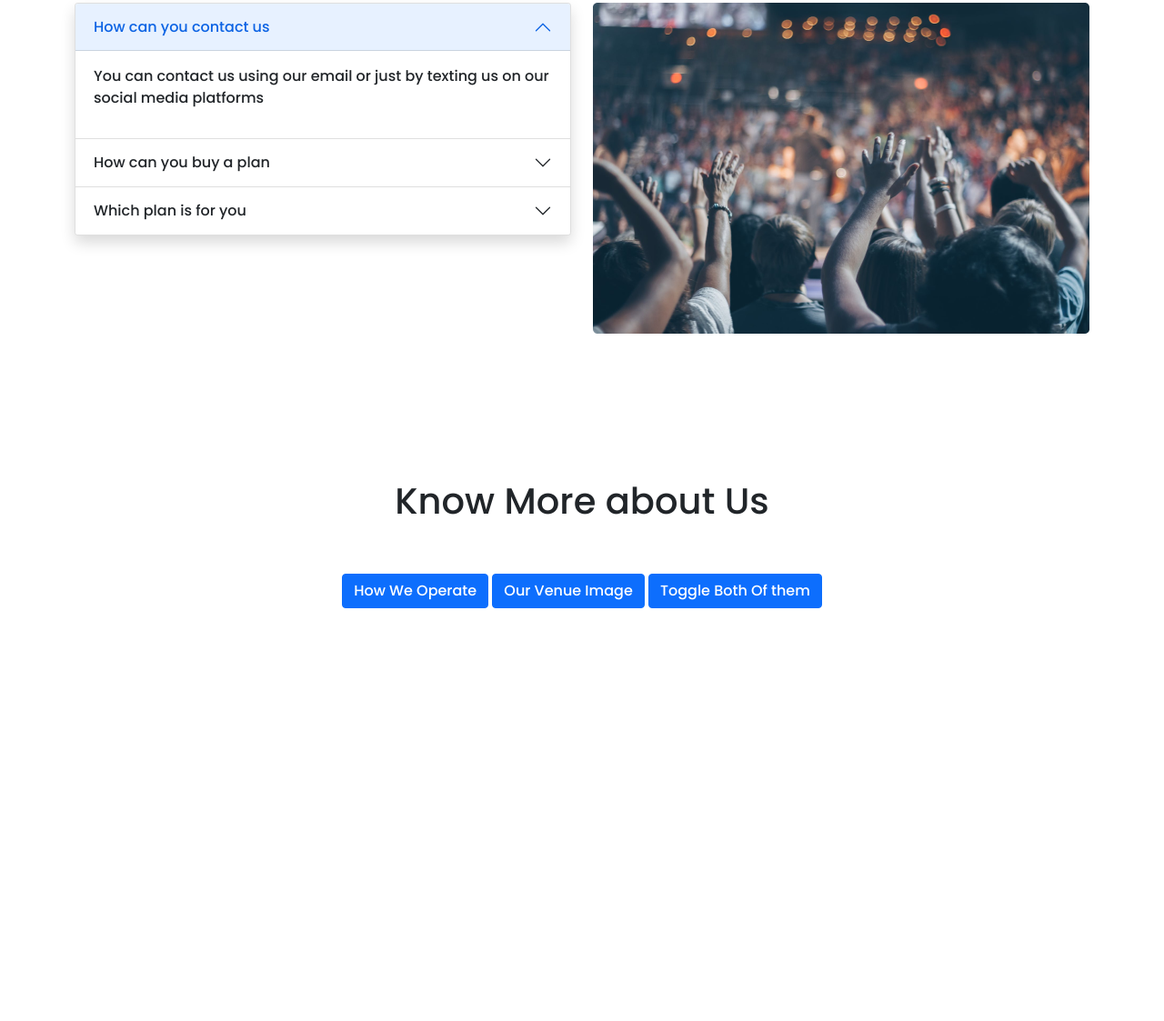
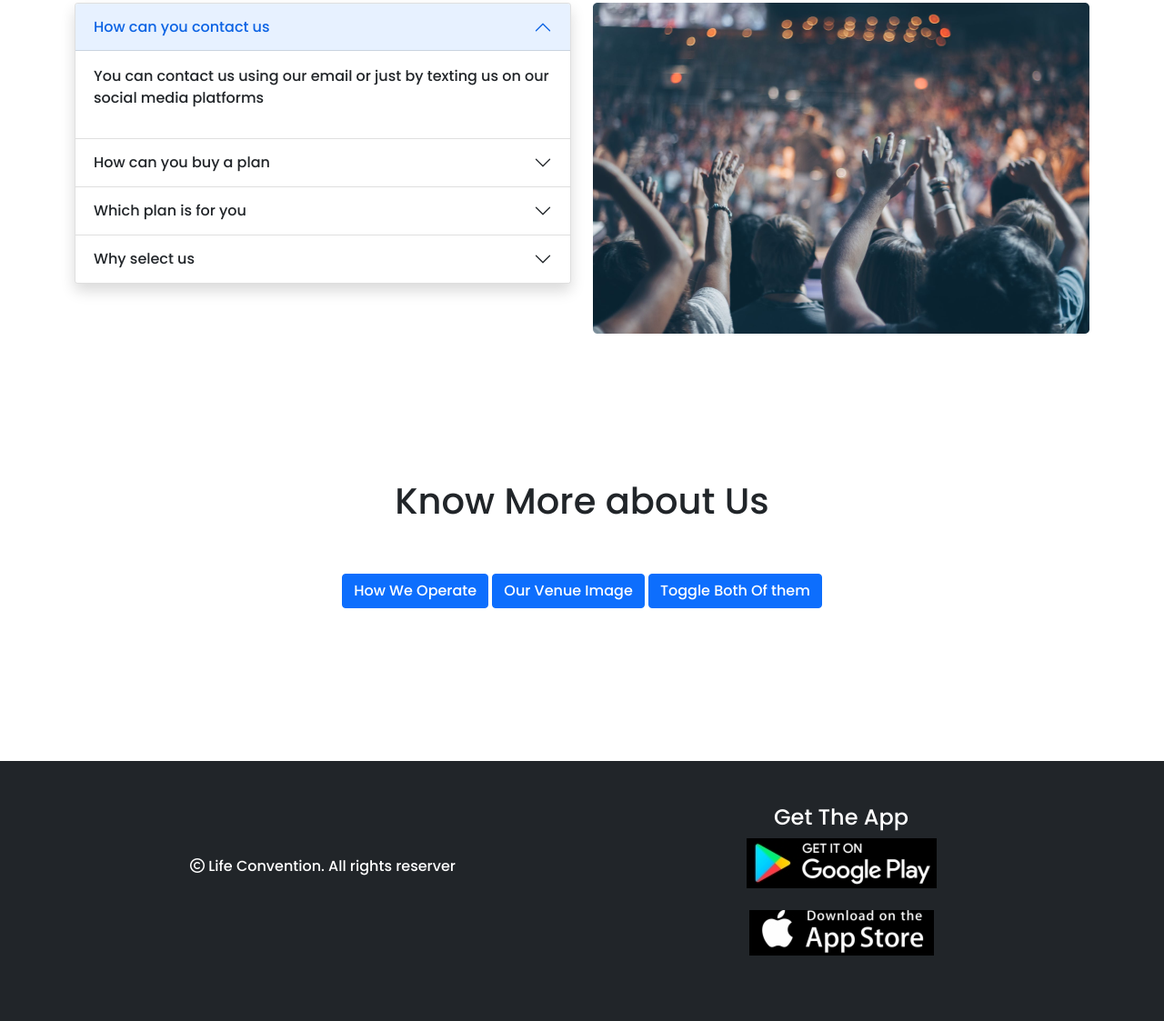
Before and after one commit to Tahmidd/convention-center-website, a plain HTML site: page index.html in a window 1280 px wide. Shown: the part 2109-3232 px from the top of the page at 91% size. Before the commit the page ends 2946 px from the top, so only its background shows below. Drawn offline with nearby package versions, Linux system fonts and the light colour scheme.

Commit message:
footer added

```diff
--- a/index.html
+++ b/index.html
@@ -282,6 +282,24 @@
                                 </div>
                             </div>
                         </div>
+
+                        <div class="accordion-item">
+                            <h2 class="accordion-header" id="headingFour">
+                                <button class="accordion-button collapsed" type="button" data-bs-toggle="collapse"
+                                    data-bs-target="#collapseFour" aria-expanded="false" aria-controls="collapseFour">
+                                    Why select us
+                                </button>
+                            </h2>
+                            <div id="collapseFour" class="accordion-collapse collapse" aria-labelledby="headingThree"
+                                data-bs-parent="#accordionExample">
+                                <div class="accordion-body">
+                                    <p>
+                                        We are the best in business. We do no compromise in giving the best support and
+                                        facilities to you.
+                                    </p>
+                                </div>
+                            </div>
+                        </div>
                     </div>
                 </div>
                 <div class="col-12 col-md-12 col-lg-6">
@@ -331,6 +349,31 @@
         </section>
     </main>
 
+    <!-- footer section  -->
+    <footer class="bg-dark text-white pt-5 pb-4">
+        <div class="container text-center text-md-left">
+            <div class="row text-center">
+                <div class="col-md-6 col-lg-6 col-6 me-auto mt-5 pt-2 ">
+                    <p><i class="far fa-copyright"></i> Life Convention. All rights reserver</p>
+                </div>
+
+                <div class="col-md-6 col-lg-6 col-6 ms-auto mb-5 ">
+                    <h4>Get The App</h4>
+                    <a href="https://play.google.com/store">
+                        <img class="img-fluid" src="images/google.png" alt="">
+
+                    </a>
+                    <br>
+                    <br>
+                    <a href="https://www.apple.com/app-store/">
+                        <img class="img-fluid" src="images/apple.png" alt="">
+                    </a>
+                </div>
+            </div>
+        </div>
+
+    </footer>
+
 
 
     <!-- js bootstrap -->
```
Also changed, not shown: styles/style.css (+5 -2 lines), images/apple.png (added), images/google.png (added).
